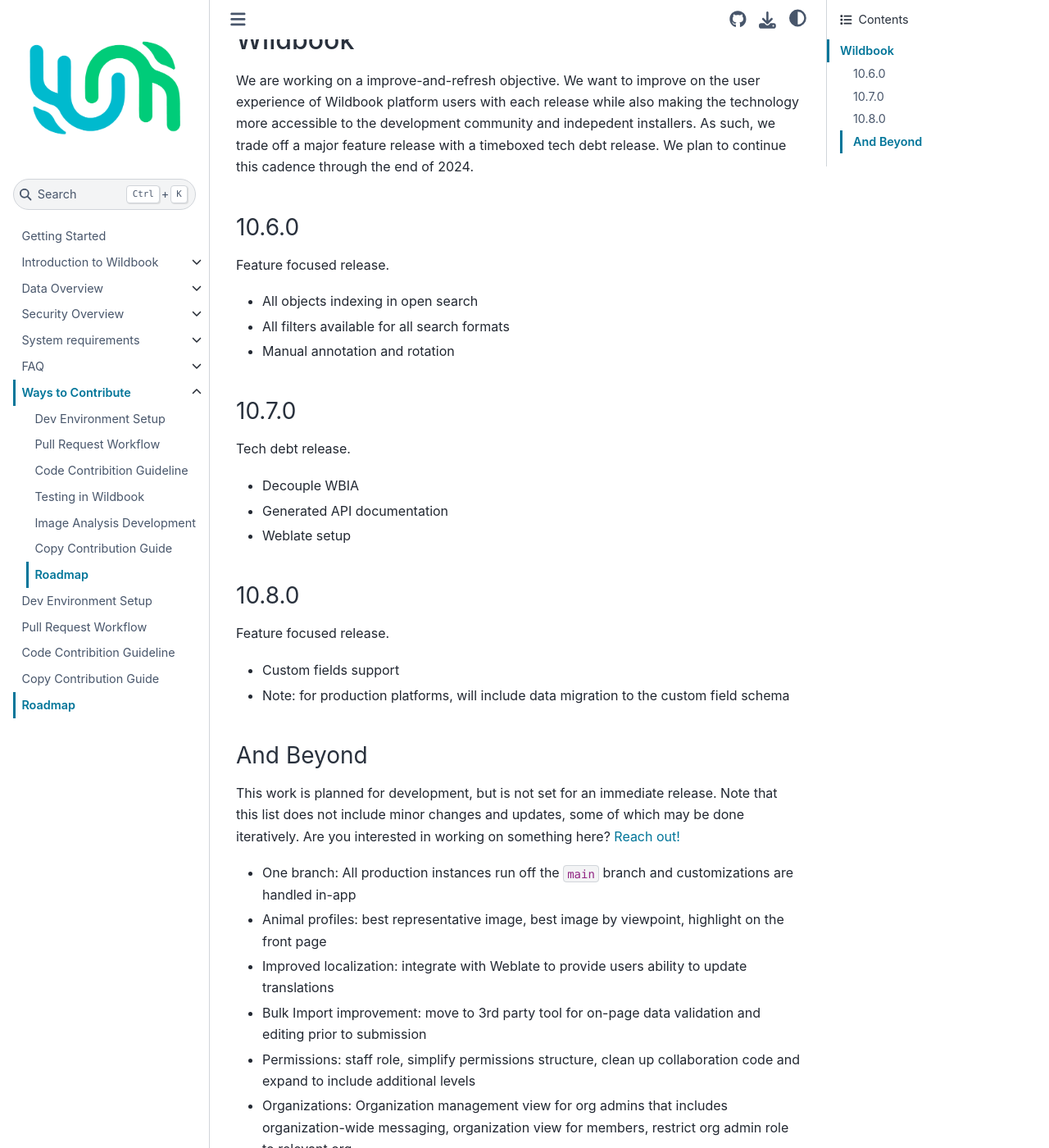
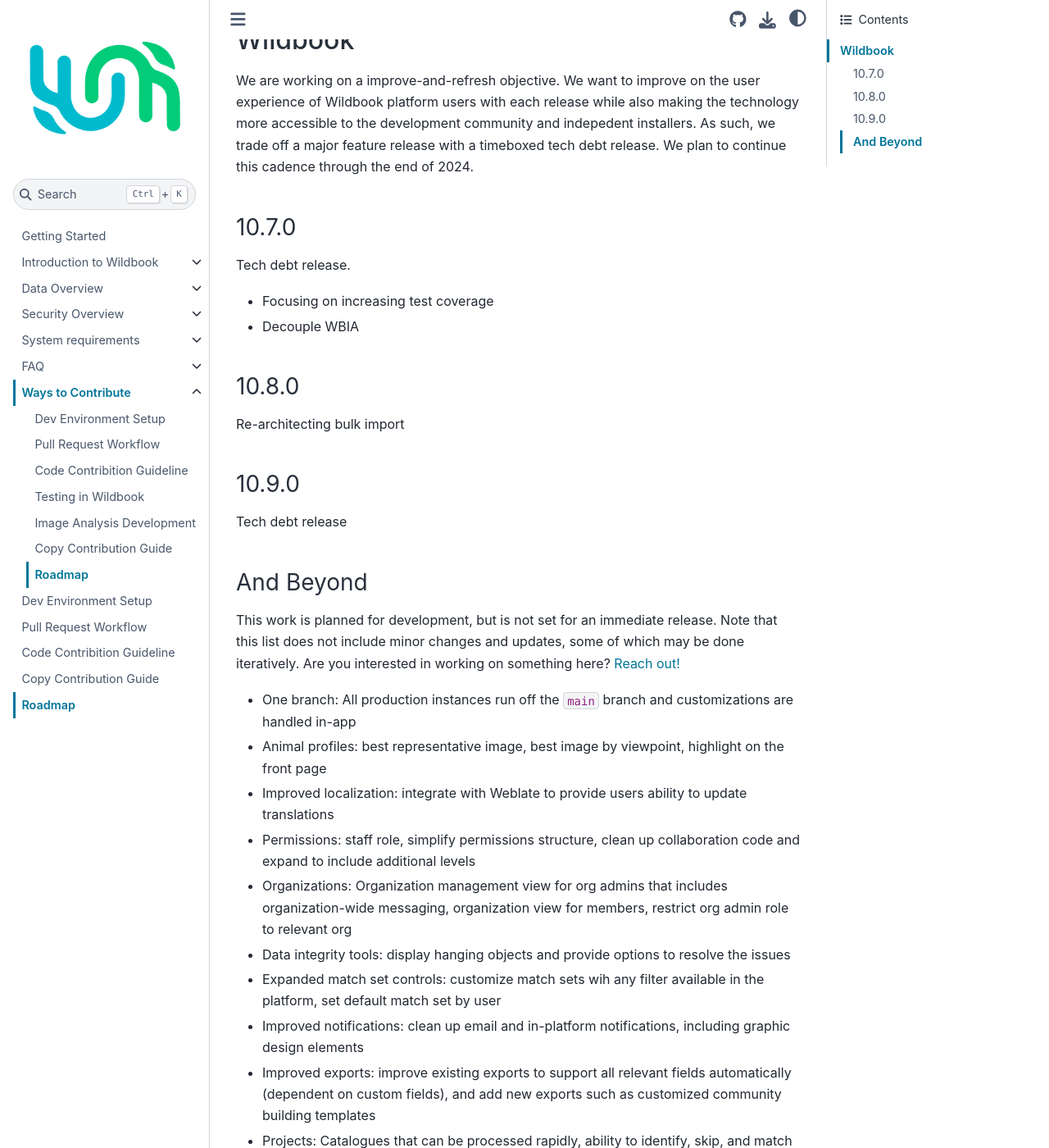
Before and after one commit to WildMeOrg/wildbook-docs, a Sphinx documentation site: the page built from docs/contribute/roadmap.md, in a window 1280 px wide and 1400 px high, scrolled down 227 px. Shown: the whole window at 82% size. Built offline with Sphinx 7.4.7 and the Sphinx Book theme 1.1.4, drawn with Linux system fonts in a browser that asks for light colours.

Commit message:
Roadmap updated post-10.6.

```diff
--- a/docs/contribute/roadmap.md
+++ b/docs/contribute/roadmap.md
@@ -4,22 +4,16 @@
 ## Wildbook
 We are working on a improve-and-refresh objective. We want to improve on the user experience of Wildbook platform users with each release while also making the technology more accessible to the development community and indepedent installers. As such, we trade off a major feature release with a timeboxed tech debt release. We plan to continue this cadence through the end of 2024.
 
-### 10.6.0
-Feature focused release.
-* All objects indexing in open search
-* All filters available for all search formats
-* Manual annotation and rotation
-
 ### 10.7.0
 Tech debt release.
+* Focusing on increasing test coverage
 * Decouple WBIA
-* Generated API documentation
-* Weblate setup
 
 ### 10.8.0
-Feature focused release.
-* Custom fields support
-* Note: for production platforms, will include data migration to the custom field schema
+Re-architecting bulk import
+
+### 10.9.0
+Tech debt release
 
 ### And Beyond
 This work is planned for development, but is not set for an immediate release. Note that this list does not include minor changes and updates, some of which may be done iteratively. Are you interested in working on something here? [Reach out!](https://discord.gg/zw4tr3RE4R)
@@ -27,7 +21,6 @@
 * One branch: All production instances run off the `main` branch and customizations are handled in-app
 * Animal profiles: best representative image, best image by viewpoint, highlight on the front page
 * Improved localization: integrate with Weblate to provide users ability to update translations
-* Bulk Import improvement: move to 3rd party tool for on-page data validation and editing prior to submission
 * Permissions: staff role, simplify permissions structure, clean up collaboration code and expand to include additional levels
 * Organizations: Organization management view for org admins that includes organization-wide messaging, organization view for members, restrict org admin role to relevant org
 * Data integrity tools: display hanging objects and provide options to resolve the issues
```
